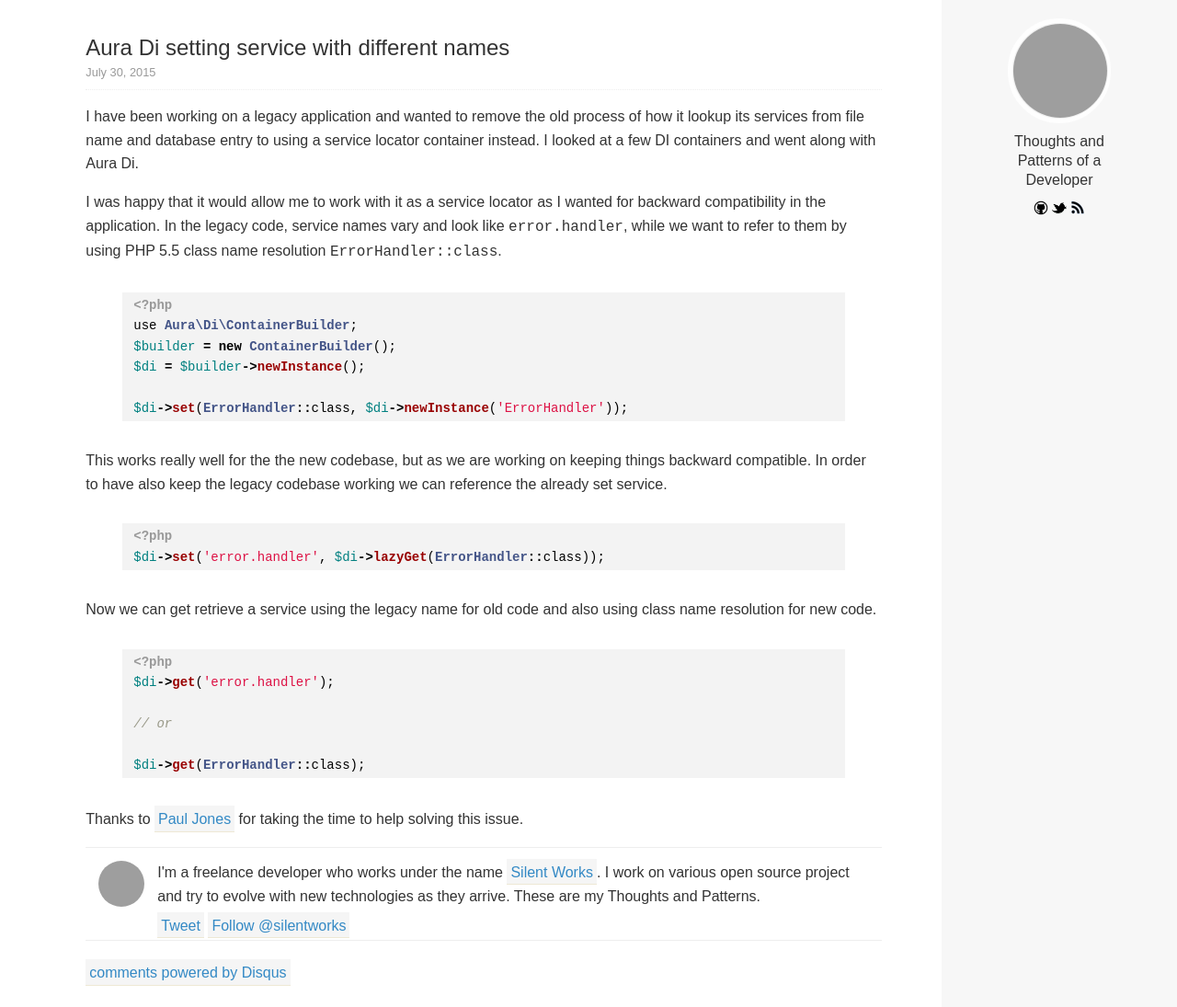
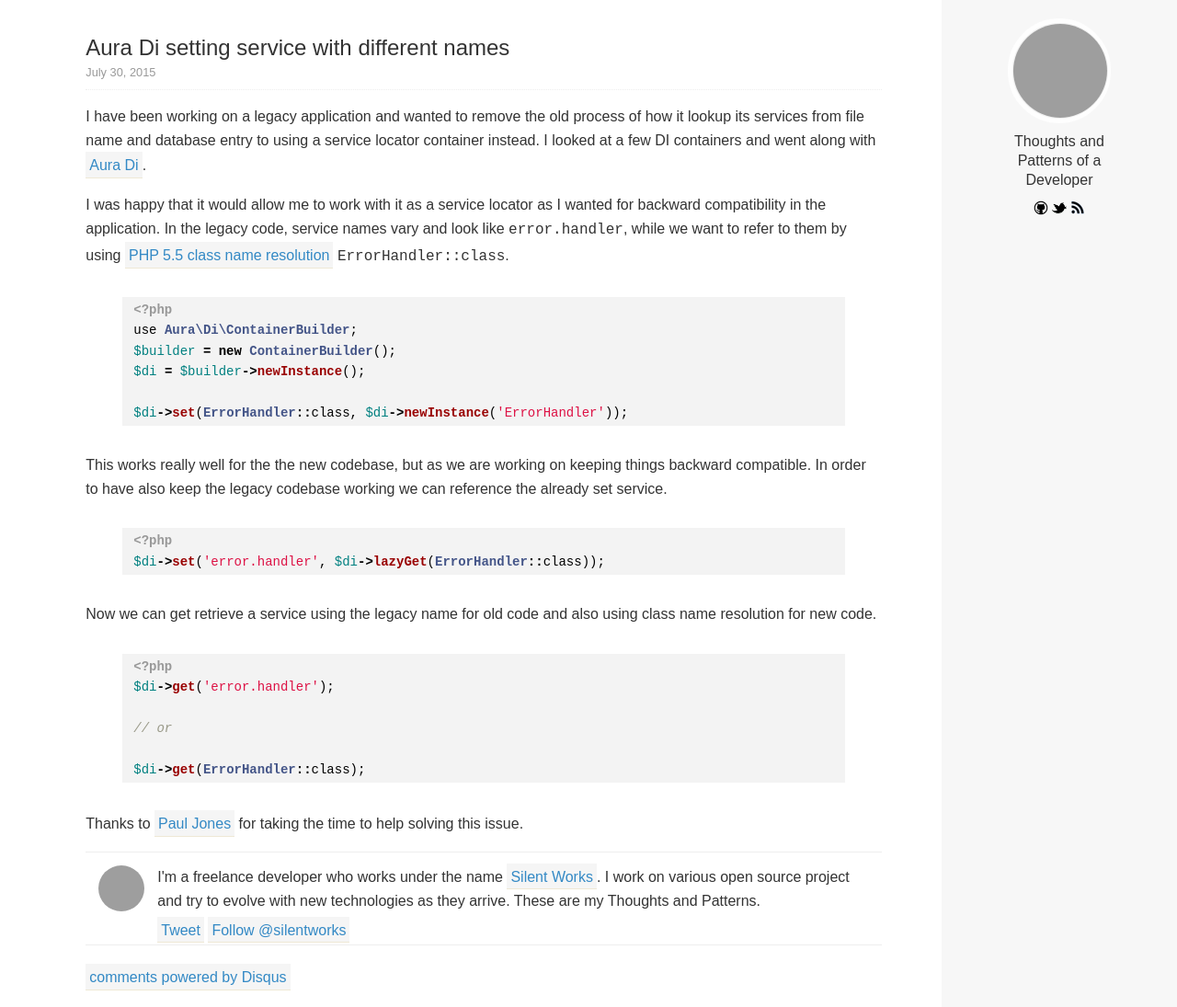
Before and after one commit to silentworks/thoughts, a Jekyll site: the page built from _posts/2015-07-30-aura-di-service-with-different-names.md, in a window 1280 px wide and 1095 px high, cut to the strip 0-1095 px from the top of the window. Shown: the whole strip at 92% size. Built offline with Jekyll 4.4.1, drawn with Linux system fonts in a browser that asks for light colours; Markdown is read by kramdown in place of the engine named in the settings; comment, search, counter and statistics services are not loaded; part of the change alters nothing that is shown; grey boxes are pictures that could not be loaded.

```diff
--- a/_posts/2015-07-30-aura-di-service-with-different-names.md
+++ b/_posts/2015-07-30-aura-di-service-with-different-names.md
@@ -6,9 +6,9 @@ category: posts
 comments: true
 ---
 
-I have been working on a legacy application and wanted to remove the old process of how it lookup its services from file name and database entry to using a service locator container instead. I looked at a few DI containers and went along with Aura Di.
+I have been working on a legacy application and wanted to remove the old process of how it lookup its services from file name and database entry to using a service locator container instead. I looked at a few DI containers and went along with [Aura Di][aura.di].
 
-I was happy that it would allow me to work with it as a service locator as I wanted for backward compatibility in the application. In the legacy code, service names vary and look like `error.handler`, while we want to refer to them by using PHP 5.5 class name resolution `ErrorHandler::class`.
+I was happy that it would allow me to work with it as a service locator as I wanted for backward compatibility in the application. In the legacy code, service names vary and look like `error.handler`, while we want to refer to them by using [PHP 5.5 class name resolution][php.class_resolution] `ErrorHandler::class`.
 
 {% highlight php %}
 <?php
@@ -40,3 +40,5 @@ $di->get(ErrorHandler::class);
 Thanks to [Paul Jones][pmjones] for taking the time to help solving this issue.
 
 [pmjones]: https://twitter.com/pmjones
+[aura.di]: http://auraphp.com/packages/Aura.Di/
+[php.class_resolution]: http://php.net/manual/en/migration55.new-features.php#migration55.new-features.class-name
```
